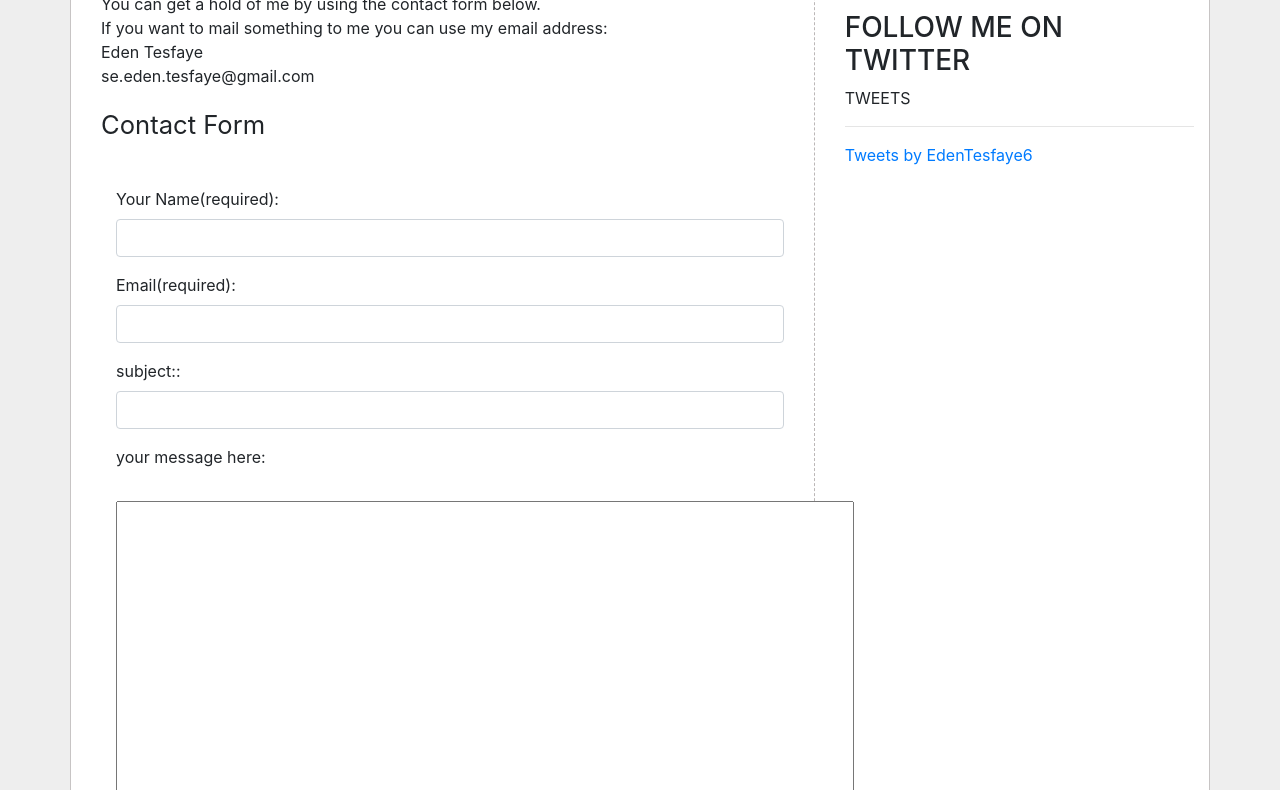
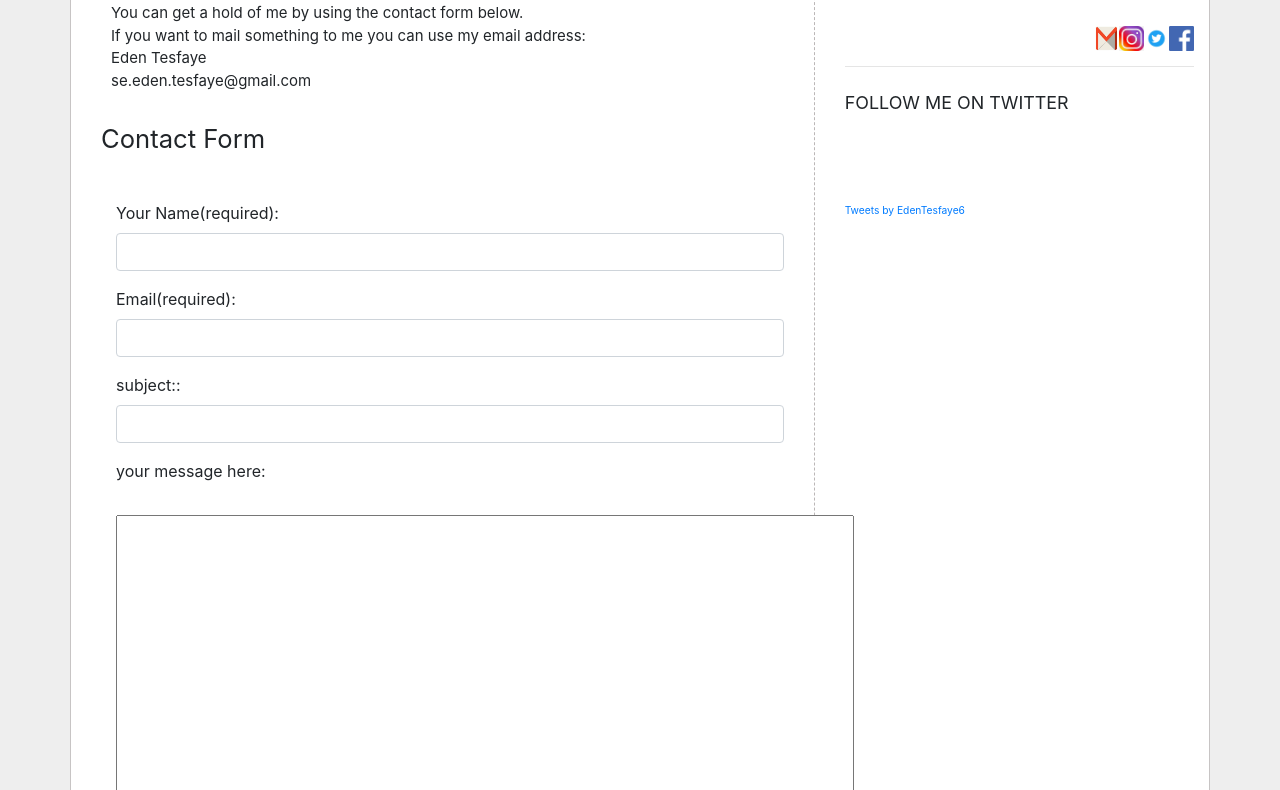
Before and after one commit to Lucky-m-code/personalWebBootstrap, a plain HTML site: page contact.html in a window 1280 px wide. Shown: the part 279-1069 px from the top of the page. Drawn offline with nearby package versions, Linux system fonts and the light colour scheme.

Commit message:
editted the left column

```diff
--- a/contact.html
+++ b/contact.html
@@ -90,7 +90,7 @@
 
 
 
-  <h3>CONNECT WITH ME</h3>
+        <h3><small><small>CONNECT WITH ME<small></small></h3><br><br><br>
   <a href="https://www.facebook.com/eden.tesfaye.9237" target="_black"> <img src="img/4.png" height="25" width="25"></a>
   <a href="https://twitter.com/EdenTesfaye6" target="_black"><img src="img/6.jpg" height="25" width="25"></a>
   <a href="http://www.instagram.com/edentesfaye1" target="_black"><img src="img/5.jpg" height="25" width="25"></a>
@@ -99,12 +99,9 @@
 
   <hr>
 
-  <h3>FOLLOW ME ON TWITTER</h3>
+  <h3><small><small>FOLLOW ME ON TWITTER</small></small></h3><br><br><br>
 
 
-  TWEETS
-
-  <hr>
 
 
 
--- a/css/style.css
+++ b/css/style.css
@@ -73,3 +73,19 @@ text-align: center;}
         text-decoration: none;
         color: #2d2654;
     }
+    p {
+        display: block;
+        margin-block-start: 1em;
+        margin-block-end: 1em;
+        margin-inline-start: 0px;
+        margin-inline-end: 0px;
+
+        letter-spacing: 0.00em;
+        text-transform: none;
+        font-size: 15px;
+
+        font-style: normal;
+        text-decoration: none;
+        padding: 10px
+
+    }
```
Also changed, not shown: blog.html (+6 -5 lines), books.html (+3 -5 lines), hireMe.html (+2 -6 lines), index.html (+1 -1 lines).
